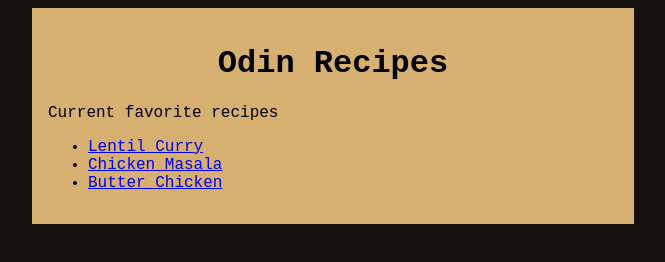
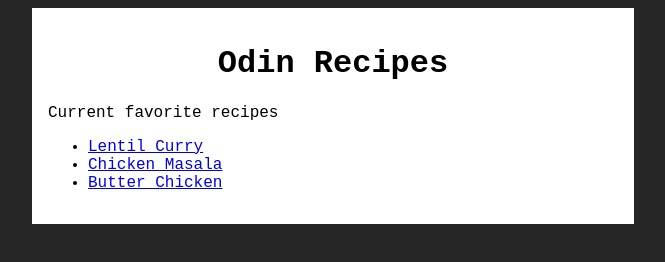
Before and after one commit to stedman-p/odin-recipes, a plain HTML site: page index.html in a window 1280 px wide. Shown: the whole page, without its empty margins (307-972 px from the left). Drawn offline with Linux system fonts and the light colour scheme.

Commit message:
Modified some colors

```diff
--- a/style.css
+++ b/style.css
@@ -1,5 +1,5 @@
 body {
-  background-color: #14110f;
+  background-color: #262626;
 }
 
 h1, h2, h3, h4 {
@@ -12,7 +12,7 @@ img {
 }
 
 .content {
-  background-color: #d7af70;
+  background-color: #ffffff;
   max-width: 570px;
   margin: auto;
   border: 2px;
```
